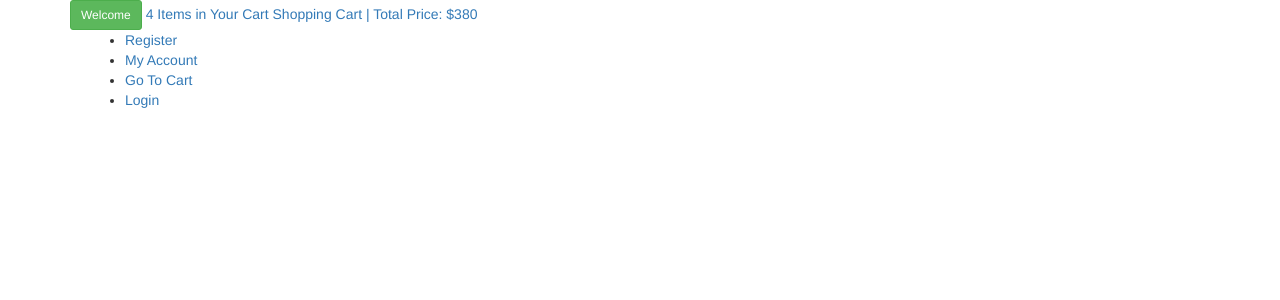
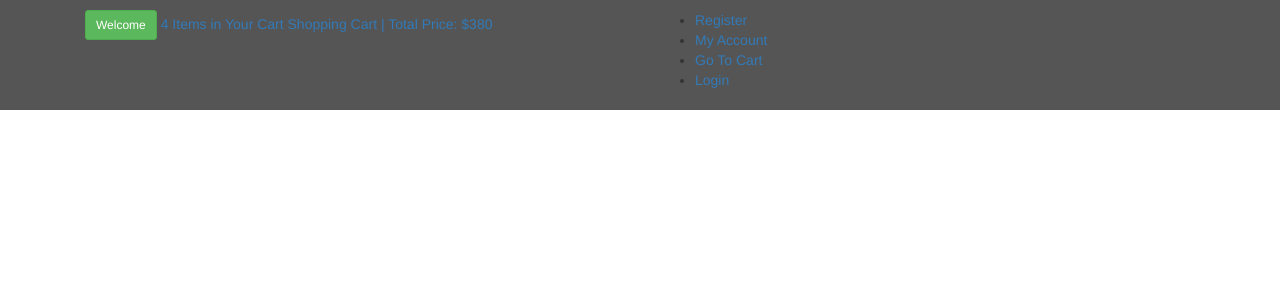
Before and after one commit to zeljko87/M-Dev-Store, a PHP site: page / in a window 1280 px wide. Shown: the top 300 px of the page. Run offline with PHP 8.4, Linux system fonts and the light colour scheme.

Commit message:
Repaired header form

```diff
--- a/index.php
+++ b/index.php
@@ -6,6 +6,7 @@
         <title>M-Dev-Store</title>
         <link rel="stylesheet" href="https://maxcdn.bootstrapcdn.com/bootstrap/3.4.1/css/bootstrap.min.css">
         <link rel="stylesheet" href="https://cdnjs.cloudflare.com/ajax/libs/font-awesome/4.7.0/css/font-awesome.min.css">
+        <link rel="stylesheet" href="styles/style.css">
         <script src="https://ajax.googleapis.com/ajax/libs/jquery/3.5.1/jquery.min.js"></script>
         <script src="https://maxcdn.bootstrapcdn.com/bootstrap/3.4.1/js/bootstrap.min.js"></script>
 
@@ -13,7 +14,7 @@
     <body>
         <div id="top">
             <div class="container">
-                <div class="col-md-6-offer">
+                <div class="col-md-6 offer">
                     <a href="#" class="btn btn-success btn-sm">Welcome</a>
                     <a href="checkout.php">4 Items in Your Cart Shopping Cart | Total Price: $380</a>
                 </div>
@@ -35,5 +36,6 @@
                 </div>
             </div>
         </div>
+
     </body>
 </html>
--- a/styles/style.css
+++ b/styles/style.css
@@ -0,0 +1,27 @@
+/*
+Template name   : M-Dev Store
+Author name     : Zeljko Milutinovic
+Author email    : cereus87@gmail.com
+Theme URI       : www.m-dev-store.com / localhost/m-dev-store
+Theme Ver       : 1.1
+*/
+
+/* General Styles */
+
+body
+{
+    font-size: 14px;
+    line-height: 1.42857143;
+    color: #333333;
+    background: #f0f0f0
+    overflow-x: hidden;
+}
+
+/* Top Styles */
+
+#top
+{
+    background-color: #555555;
+    padding: 10px 0;
+
+}
```
